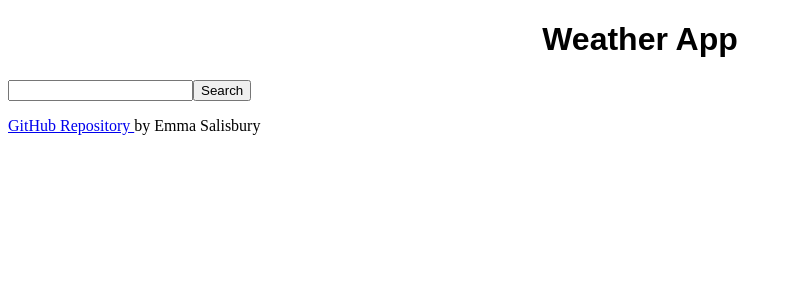
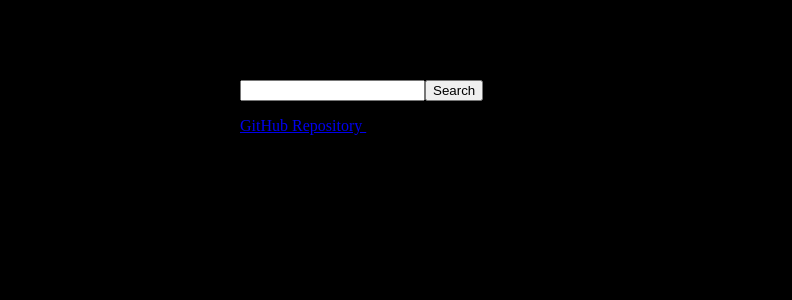
Before and after one commit to emmagsal/my-react-app, a React (Create React App) app: page / in a window 1280 px wide. Shown: the top 300 px of the page, without its empty margins (0-792 px from the left). Built offline with nearby package versions, Linux system fonts and the light colour scheme.

Commit message:
Improving styling

```diff
--- a/src/index.css
+++ b/src/index.css
@@ -2,3 +2,10 @@
   font-family: sans-serif;
   text-align: center;
 }
+body {
+  background-color: black;
+}
+.container {
+  max-width: 800px;
+  margin: 0 auto;
+}
--- a/src/index.js
+++ b/src/index.js
@@ -12,8 +12,10 @@ const root = createRoot(rootElement);
 
 root.render(
   <StrictMode>
+    <div className="container">
     <App />
     <Form />
     <Footer />
+    </div>
   </StrictMode>
 );
```
Also changed, not shown: src/reportWebVitals.js (deleted, +0 -13 lines), src/setupTests.js (deleted, +0 -5 lines).
